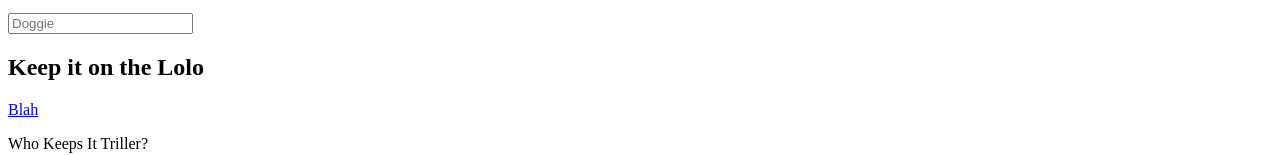
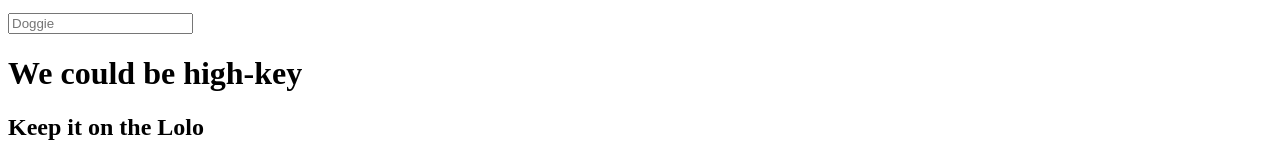
Before and after one commit to micronaldkelly/codelab-html-intro, a plain HTML site: page index.html in a window 1280 px wide. Shown: the part 645-800 px from the top of the page. Drawn offline with Linux system fonts and the light colour scheme.

Commit message:
index.html

```diff
--- a/index.html
+++ b/index.html
@@ -17,6 +17,7 @@
 </ul>
 <input type="text" placeholder="Doggie">
 <div>
+  <h1>We could be high-key</h1>
   <h2>Keep it on the Lolo</h2>
   <a href="blah.com/"> Blah</a>
   <p>Who Keeps It Triller?</p>
```
Also changed, not shown: about.html (added, +1 -0 lines), 1 other file.
